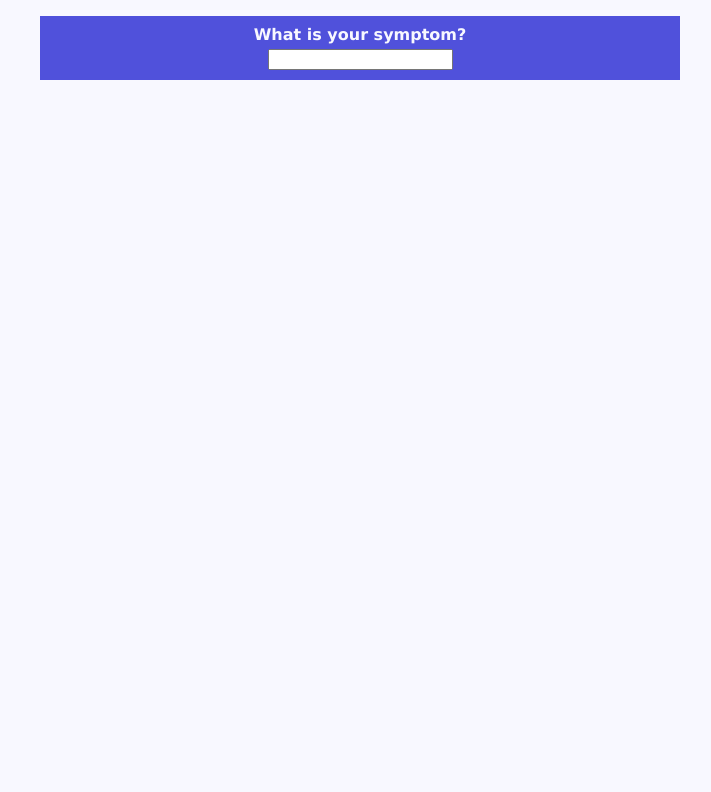
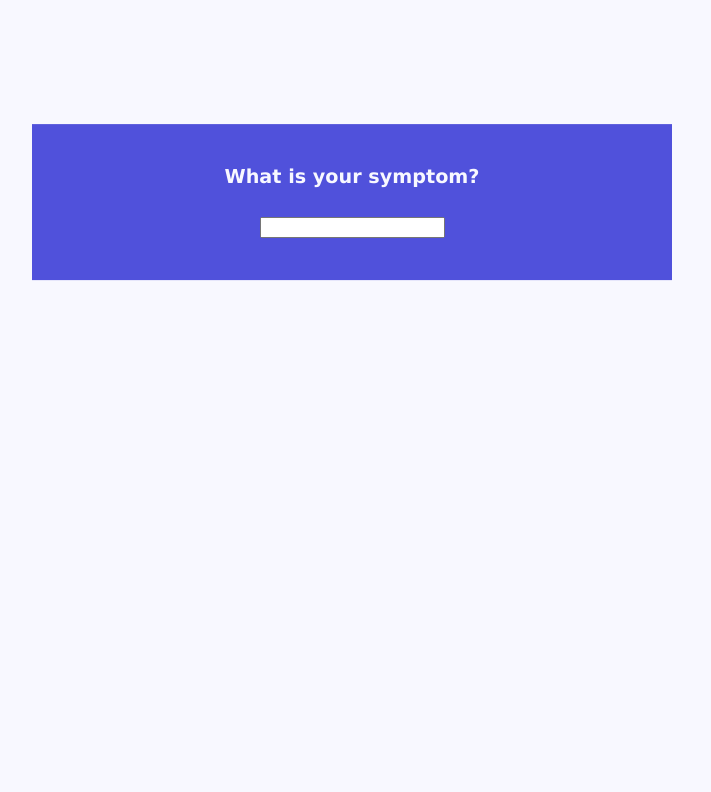
Before and after one commit to josearreluce/Vida-Project, a Flask app: page /assessment in a window 1280 px wide. Shown: the part 54-846 px from the top of the page, without its empty margins (288-999 px from the left). Before the commit the page ends 134 px from the top, so only its background shows below. Run offline with Flask 2, Linux system fonts and the light colour scheme.

Commit message:
Updated styling for initial start assessment box.

```diff
--- a/app/static/styles/assessment.css
+++ b/app/static/styles/assessment.css
@@ -3,12 +3,18 @@
     display: flex;
     flex-direction: column;
     justify-content: center;
+    height: 100%;
 }
 
 .symptom-container {
     margin-top:1em;
     background-color: #5051DB;;
     text-align: center;
+    left: 50%;
+    top: 30%;
+    padding: 2em 0;
+    position: absolute;
+    transform: translate(-50%, -50%);
     width: 50%;
 }
 
@@ -23,10 +29,12 @@
 }
 
 .start_question {
-    margin-top:0.2em;
     display: block;
     color: ghostwhite;
+    font-size: 1.2em;
     font-weight: bold;
+    margin-bottom: 1.2em;
+    margin-top:0.2em;
 }
 
 .input {
```
